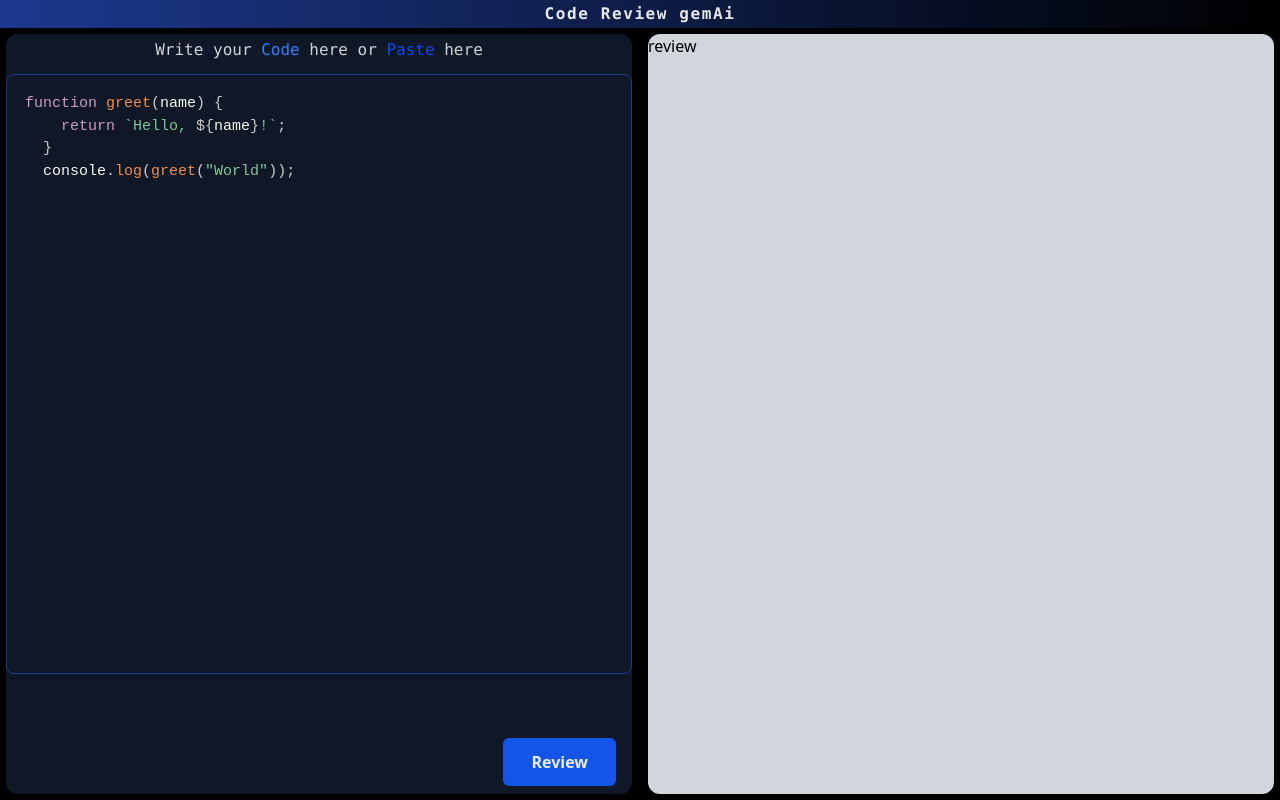
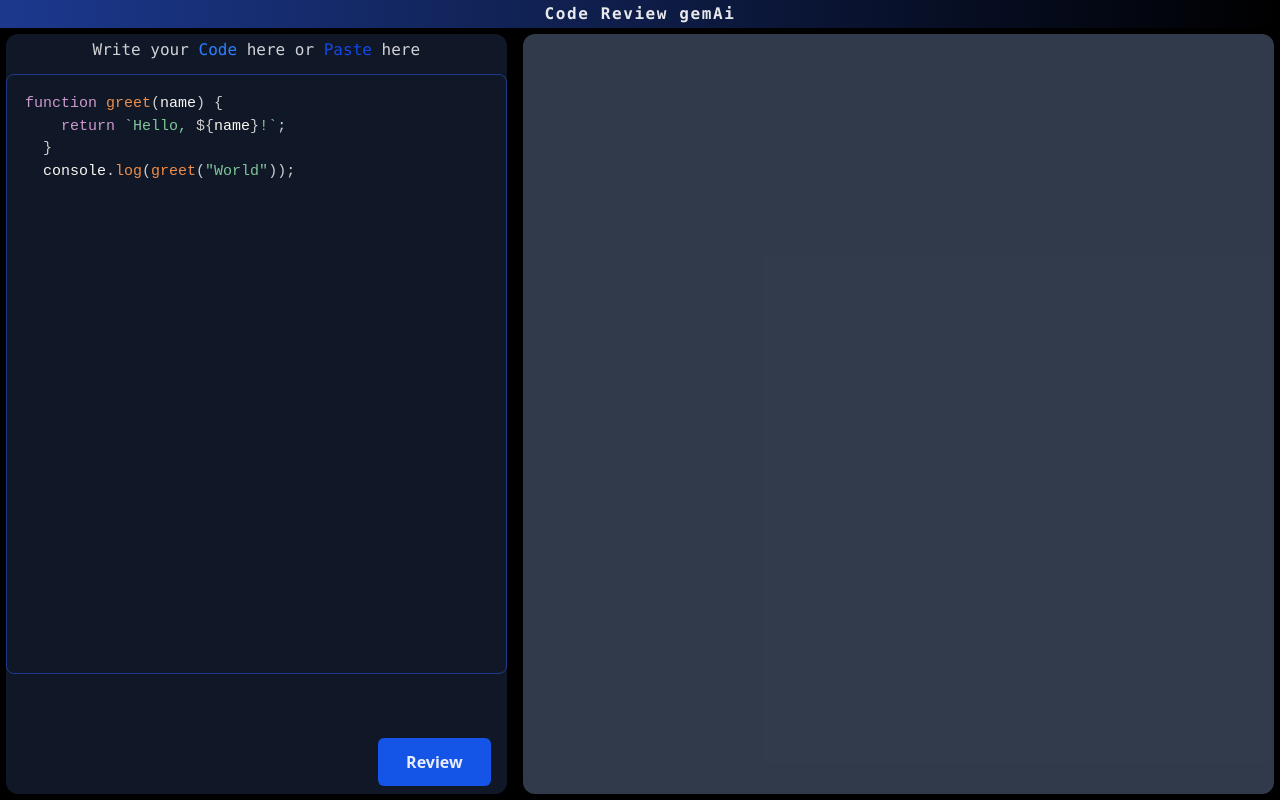
Before and after one commit to rou-nak-cloud/Code-Inspector, a React (Vite) app in the folder Frontend/: page / in a window 1280 px wide. Built offline with nearby package versions, Linux system fonts and the light colour scheme.

Commit message:
ai review showing in the page

```diff
--- a/Frontend/package.json
+++ b/Frontend/package.json
@@ -18,6 +18,7 @@
     "react-dom": "^19.1.1",
     "react-markdown": "^10.1.0",
     "react-simple-code-editor": "^0.14.1",
+    "rehype-highlight": "^7.0.2",
     "tailwindcss": "^4.1.12"
   },
   "devDependencies": {
--- a/Frontend/src/components/Ui.jsx
+++ b/Frontend/src/components/Ui.jsx
@@ -3,6 +3,9 @@ import Navbar from './navbar'
 import CodeBlock from './CodeBlock';
 import axios from 'axios'
 import { useState } from 'react';
+import Markdown from 'react-markdown'
+import rehypeHighlight from 'rehype-highlight'
+import 'highlight.js/styles/github-dark.css'
 
 const Ui = () => {
      const [code, setCode] = useState(`function greet(name) {
@@ -23,7 +26,7 @@ const Ui = () => {
     <>
     <Navbar />
        <div className='w-full h-[calc(100vh-28px)] p-1.5 flex items-center justify-around gap-4 max-sm:flex-col'>
-        <div className='right relative h-full basis-[50%] bg-gray-900 rounded-xl max-sm:h-1/2 max-sm:w-full cursor-cell'>
+        <div className='right relative h-full basis-[40%] bg-gray-900 rounded-xl max-sm:h-1/2 max-sm:w-full cursor-cell'>
         <h1 className='text-white/80 text-center pt-1 pb-3 font-mono'>Write your <span className='text-blue-500'>Code</span> here or <span className='text-blue-700'>Paste</span> here</h1>
             <CodeBlock
             language="javascript"
@@ -35,8 +38,14 @@ const Ui = () => {
           onClick={reviewCode}
           className='absolute bottom-2 right-4 bg-blue-600/90 text-white/90 sm:font-semibold px-7 py-3 max-sm:px-2 max-sm:py-1 cursor-pointer rounded-md hover:bg-blue-600/80 transition-colors duration-300 select-none'>Review</button>
         </div>
-        <div className='left h-full basis-[50%] bg-gray-300 rounded-xl max-sm:h-1/2 max-sm:w-full'>
-            review
+        <div className='left h-full basis-[60%] max-sm:p-2 sm:p-4 sm:text-lg overflow-auto bg-gray-700/90 text-gray-300 leading-8 rounded-xl max-sm:h-1/2 max-sm:w-full'>
+            <div className='markdown'>
+                <Markdown
+                rehypePlugins={[ rehypeHighlight ]}
+                >
+                {review}
+               </Markdown>
+            </div>
         </div>
       </div>
     </>
--- a/Frontend/src/index.css
+++ b/Frontend/src/index.css
@@ -3,3 +3,30 @@
 *{
   box-sizing: border-box;
 }
+
+html {
+  scroll-behavior: smooth;
+}
+
+.markdown pre {
+  white-space: pre-wrap;   /* allow wrapping */
+  word-wrap: break-word;   /* break long words */
+  overflow-x: auto;        /* optional: keep horizontal scroll if needed */
+  border-radius: 0.5rem;   /* nice rounded corners */
+  padding: 0.75rem;
+  background: #1e1e1e;     /* code background */
+  color: #f8f8f2;          /* code text */
+}
+
+::-webkit-scrollbar {
+  width: 8px;
+   background: #8a8a8a;
+}
+::-webkit-scrollbar-thumb {
+  background: #555;
+  border-radius: 4px;
+}
+
+::-webkit-scrollbar-thumb:hover {
+  background: #888;
+}
```
Also changed, not shown: Frontend/src/App.css (deleted), 2 other files (tests, documents, lock files or other folders).
